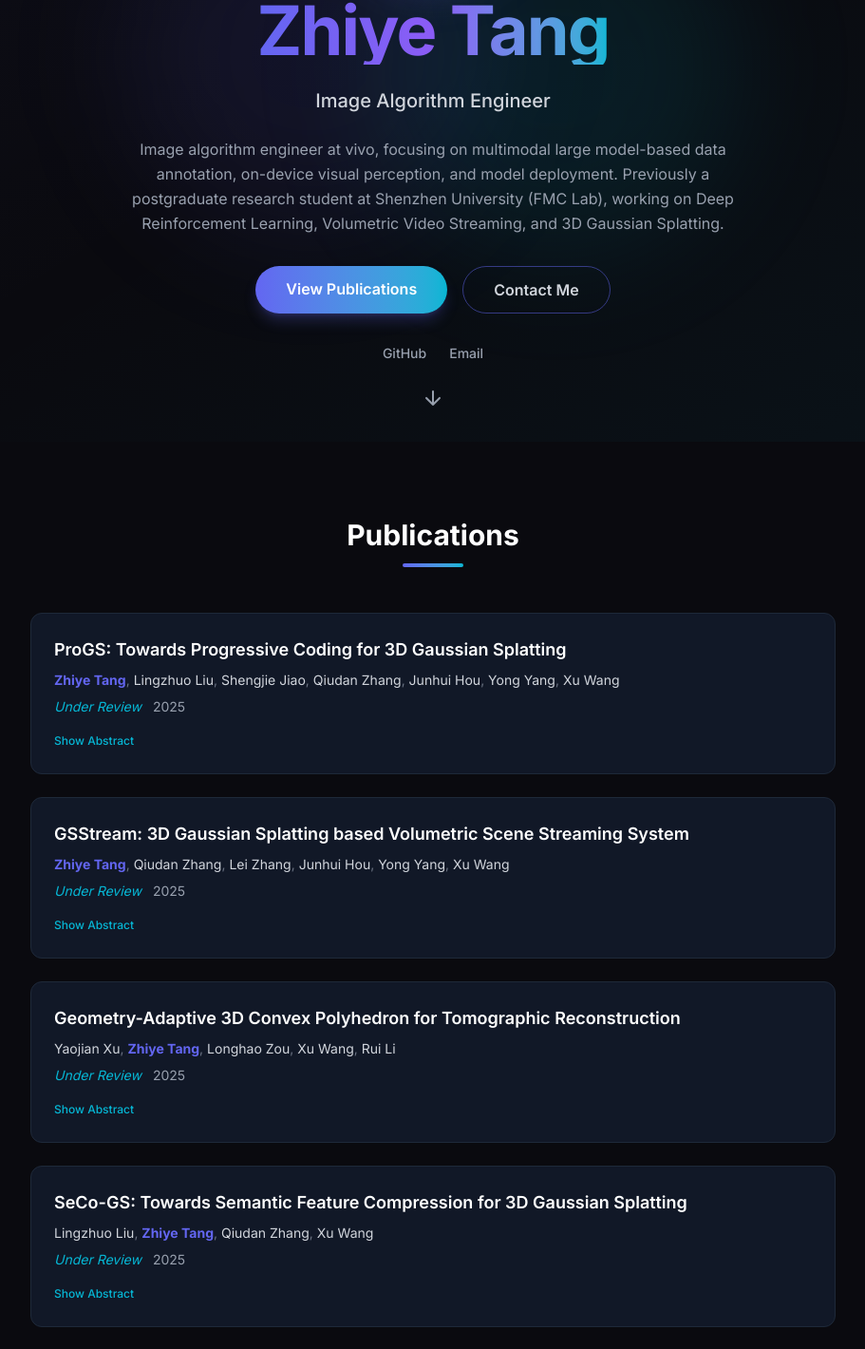
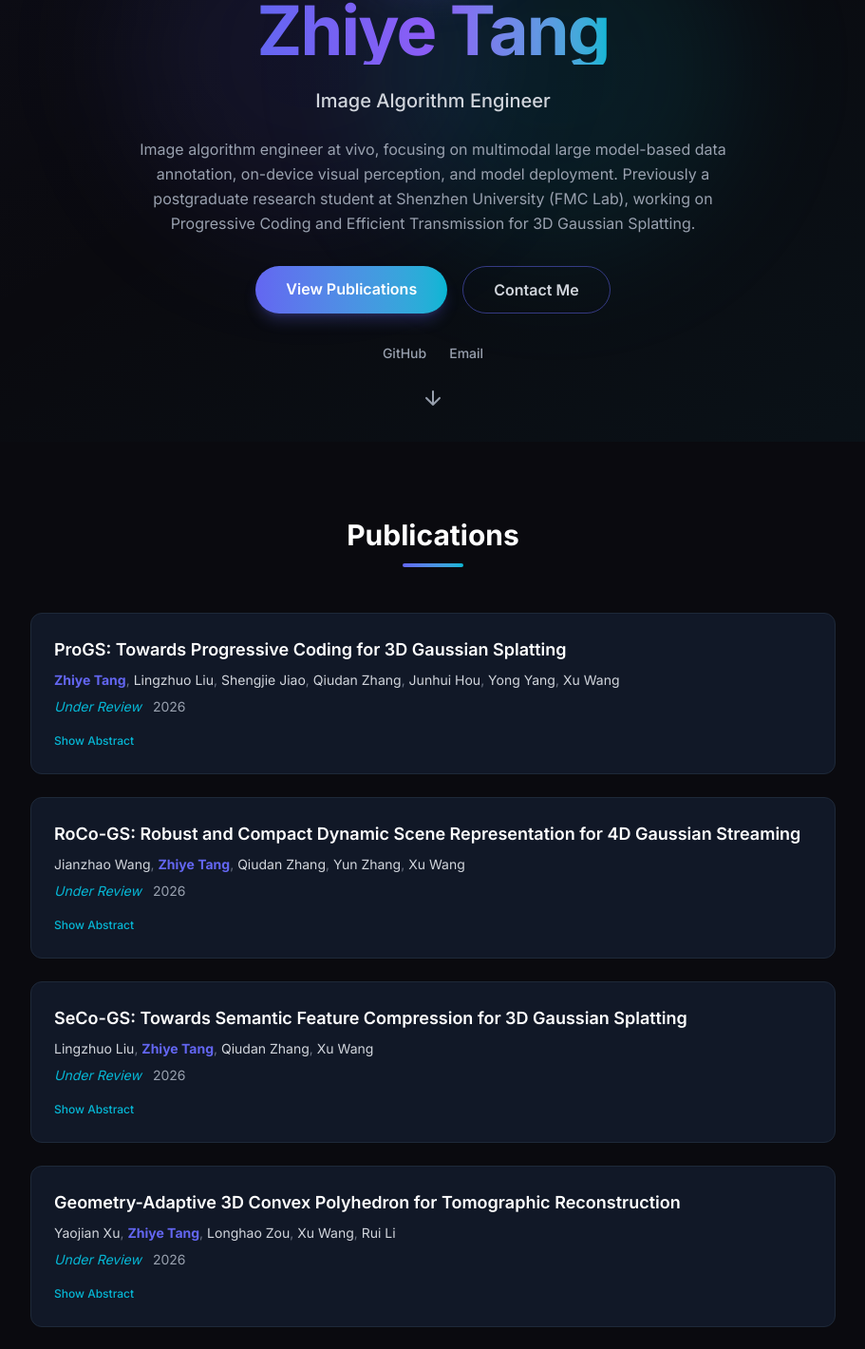
Before and after one commit to ZhiyeTang/zhiyetang.github.io, a React (Vite) app: page / in a window 1280 px wide. Shown: the part 335-1755 px from the top of the page at 95% size, without its empty margins (184-1095 px from the left). Built offline with nearby package versions, Linux system fonts and the light colour scheme.

Commit message:
fix: correct Chinese abstracts for RoCo-GS and RetinexGS, clean LaTeX syntax

```diff
--- a/src/data/index.ts
+++ b/src/data/index.ts
@@ -16,8 +16,8 @@ export const personalInfo: PersonalInfo = {
     zh: 'vivo 影像算法工程师',
   },
   bio: {
-    en: 'Image algorithm engineer at vivo, focusing on multimodal large model-based data annotation, on-device visual perception, and model deployment. Previously a postgraduate research student at Shenzhen University (FMC Lab), working on Deep Reinforcement Learning, Volumetric Video Streaming, and 3D Gaussian Splatting.',
-    zh: 'vivo影像规划预研部算法工程师，主要从事基于多模态大模型的数据自动标注、端侧视觉感知模型等技术的预研、开发与部署。此前于深圳大学未来媒体计算研究所（FMC）从事深度强化学习、体积视频流媒体与3D高斯泼溅相关研究。',
+    en: 'Image algorithm engineer at vivo, focusing on multimodal large model-based data annotation, on-device visual perception, and model deployment. Previously a postgraduate research student at Shenzhen University (FMC Lab), working on Progressive Coding and Efficient Transmission for 3D Gaussian Splatting.',
+    zh: 'vivo影像规划预研部算法工程师，主要从事基于多模态大模型的数据自动标注、端侧视觉感知模型等技术的预研、开发与部署。此前于深圳大学未来媒体计算研究所（FMC）从事三维高斯泼溅数据渐进式编码与高效传输相关研究。',
   },
   avatar: '',
 };
@@ -64,11 +64,55 @@ export const publications: Publication[] = [
     title: 'ProGS: Towards Progressive Coding for 3D Gaussian Splatting',
     authors: ['Zhiye Tang', 'Lingzhuo Liu', 'Shengjie Jiao', 'Qiudan Zhang', 'Junhui Hou', 'Yong Yang', 'Xu Wang'],
     venue: 'Under Review',
-    year: 2025,
+    year: 2026,
     doi: '',
     abstract: {
       en: 'With the emergence of 3D Gaussian Splatting (3DGS), numerous pioneering efforts have been made to address the effective compression issue of massive 3DGS data. 3DGS offers an efficient and scalable representation of 3D scenes by utilizing learnable 3D Gaussians, but the large size of the generated data has posed significant challenges for storage and transmission. Existing methods, however, have been limited by their inability to support progressive coding, a crucial feature in streaming applications with varying bandwidth. To tackle this limitation, this paper introduce a novel approach that organizes 3DGS data into an octree structure, enabling efficient progressive coding. The proposed ProGS is a streaming-friendly codec that facilitates progressive coding for 3D Gaussian splatting, and significantly improves both compression efficiency and visual fidelity. The proposed method incorporates mutual information enhancement mechanisms to mitigate structural redundancy, leveraging the relevance between nodes in the octree hierarchy. By adapting the octree structure and dynamically adjusting the anchor nodes, ProGS ensures scalable data compression without compromising the rendering quality. ProGS achieves a remarkable 45× reduction in file storage compared to the original 3DGS format, while simultaneously improving visual performance by over 10%. This demonstrates that ProGS can provide a robust solution for real-time applications with varying network conditions.',
       zh: '随着3D高斯泼溅（3DGS）的出现，大量开创性工作致力于解决海量3DGS数据的有效压缩问题。3DGS通过可学习的三维高斯提供了高效且可扩展的三维场景表示，但生成数据的庞大体量给存储和传输带来了重大挑战。然而，现有方法无法支持渐进式编码——这在带宽变化的流媒体应用中是一项关键特性。为解决这一局限，本文提出了一种将3DGS数据组织为八叉树结构的新方法，实现高效的渐进式编码。所提出的ProGS是一种流媒体友好的编解码器，支持3DGS的渐进式编码，并显著提升了压缩效率和视觉保真度。该方法引入互信息增强机制以减少结构冗余，利用八叉树层级中节点间的相关性。通过自适应调整八叉树结构和动态调整锚点节点，ProGS在不损害渲染质量的前提下实现了可扩展的数据压缩。与原始3DGS格式相比，ProGS实现了45倍的文件存储缩减，同时视觉性能提升超过10%，为网络条件多变的实时应用提供了稳健的解决方案。',
+    },
+  },
+  {
+    title: 'RoCo-GS: Robust and Compact Dynamic Scene Representation for 4D Gaussian Streaming',
+    authors: ['Jianzhao Wang', 'Zhiye Tang', 'Qiudan Zhang', 'Yun Zhang', 'Xu Wang'],
+    venue: 'Under Review',
+    year: 2026,
+    doi: '',
+    abstract: {
+      en: 'While dynamic 3DGS video technology enables high-fidelity dynamic scene rendering, its excessive storage footprint severely impedes efficient transmission and real-time playback. To address this, we propose RoCo-GS, a novel framework designed to harmonize robust reconstruction with ultra-compact representation. To mitigate initialization errors and temporal drift, we introduce a Delayed Holistic Perturbation strategy that establishes a generalized canonical space. For efficient dynamics modeling, we propose an Implicit Binarized Motion Grid coupled with a lightweight decoder, alongside a Gaussian Mixture Entropy Model to deeply compress attribute redundancies. Furthermore, a Full-Attribute Deformation strategy is integrated to resolve complex occlusions and fine-grained deformations via comprehensive attribute evolution. Extensive experiments demonstrate that our proposed RoCo-GS reduces the average frame size to ~70KB (90x reduction over uncompressed baselines) while maintaining state-of-the-art rendering quality and real-time decoding speeds.',
+      zh: '动态三维高斯泼溅视频技术能够实现高保真的动态场景渲染，但其过大的存储占用严重阻碍了高效传输和实时播放。为此，我们提出RoCo-GS，一种旨在协调鲁棒重建与超紧凑表示的新型框架。为缓解初始化误差和时间漂移，我们引入延迟整体扰动策略以建立广义规范空间。在高效动态建模方面，我们提出隐式二值化运动网格搭配轻量级解码器，以及高斯混合熵模型来深度压缩属性冗余。此外，集成全属性变形策略，通过全面的属性演化解决复杂遮挡和细粒度变形。大量实验表明，RoCo-GS将平均帧大小降至约70KB（相比未压缩基线缩减90倍），同时保持最先进的渲染质量和实时解码速度。',
+    },
+  },
+  {
+    title: 'SeCo-GS: Towards Semantic Feature Compression for 3D Gaussian Splatting',
+    authors: ['Lingzhuo Liu', 'Zhiye Tang', 'Qiudan Zhang', 'Xu Wang'],
+    venue: 'Under Review',
+    year: 2026,
+    doi: '',
+    abstract: {
+      en: 'Recent approaches in 3D Gaussian Splatting (3DGS) have revolutionized the representation of 3D scenes, and the emergence of semantic-enhanced variants such as Feature3DGS has further extended this line of work by enabling a wide range of semantic-aware applications. However, the practical deployment of these models is still hindered by the high storage requirements and transmission costs that come with maintaining high-dimensional semantic features. While several compression methods for 3DGS have been proposed, most of them concentrate on geometric and appearance attributes, without explicitly considering the compression of semantic information. To address this limitation, we propose SeCo-GS, a compression framework specifically designed for 3DGS with semantic features. Our method reduces the number of Gaussians while keeping the performance competitive by incorporating learnable masking, and further alleviates the clustering difficulties of high-dimensional vector quantization by decomposing semantic features into multiple subspaces. In addition, semantic fidelity is improved through distance-aware regularization. Extensive experiments demonstrate that SeCo-GS achieves a storage efficiency gain of more than 35x over vanilla Feature3DGS, while still preserving semantic information and rendering quality at a comparable level.',
+      zh: '近年来3D高斯泼溅（3DGS）的方法革新了三维场景表示，语义增强变体如Feature3DGS的出现进一步拓展了语义感知应用。然而，维护高维语义特征所带来的高存储需求和传输成本仍阻碍着这些模型的实际部署。现有3DGS压缩方法大多集中于几何和外观属性，未明确考虑语义信息的压缩。为解决这一局限，我们提出SeCo-GS，一种专为带语义特征的3DGS设计的压缩框架。该方法通过引入可学习掩码减少高斯数量同时保持竞争力，并通过将语义特征分解为多个子空间来缓解高维向量量化的聚类困难。此外，通过距离感知正则化提升语义保真度。大量实验表明，SeCo-GS相比原始Feature3DGS实现了超过35倍的存储效率提升，同时在语义信息和渲染质量上保持了可比水平。',
+    },
+  },
+  {
+    title: 'Geometry-Adaptive 3D Convex Polyhedron for Tomographic Reconstruction',
+    authors: ['Yaojian Xu', 'Zhiye Tang', 'Longhao Zou', 'Xu Wang', 'Rui Li'],
+    venue: 'Under Review',
+    year: 2026,
+    doi: '',
+    abstract: {
+      en: 'While Gaussian-based methods advance novel view synthesis, they struggle to capture the complex density fields and hard boundaries essential for computed tomography. We propose a novel reconstruction framework based on geometryadaptive 3D convex polyhedral primitives. Our method employs a set of deformable 3D convex polyhedral primitives that adaptively tailor spatial-varying density distributions in the tomographic scene. Each primitive is parameterized by bounding planes and an associated density field, enabling more flexible shape representation to model complex internal structures than Gaussian-based representations, such as sharp boundaries and spiky shapes, particularly suitable for computed tomography applications. For efficient optimization, we introduce a fast differentiable rasterizer tailored to X-ray physics imaging, simulating X-ray images through an unordered convex density-accumulation strategy, unlike alpha-blending in RGB images. Experiments on diverse Xray datasets demonstrate our method outperforms prior methods in novel view synthesis by 3.66 dB in PSNR and 1.40% in SSIM, showing better geometric interpretability.',
+      zh: '虽然基于高斯的方法推动了新视角合成的发展，但它们难以捕捉计算机断层扫描所需的复杂密度场和硬边界。我们提出了一种基于几何自适应三维凸多面体基元的新型重建框架。该方法采用一组可变形的三维凸多面体基元，自适应地拟合断层场景中空间变化的密度分布。每个基元由边界平面和关联的密度场参数化，相比高斯表示能够更灵活地建模复杂内部结构，如尖锐边界和尖刺形状，特别适用于计算机断层扫描应用。为实现高效优化，我们引入了针对X射线物理成像的快速可微光栅化器，通过无序凸密度累积策略模拟X射线图像，区别于RGB图像中的alpha混合。在多种X射线数据集上的实验表明，该方法在新视角合成上超越先前方法，PSNR提升3.66 dB，SSIM提升1.40%，展现出更好的几何可解释性。',
+    },
+  },
+  {
+    title: 'RetinexGS: Enhancing 3D Gaussian Splatting for Low-Light Scenes via Retinex-Guided Decomposition',
+    authors: ['Xu Wang', 'Langren Xie', 'Zhiye Tang', 'Qiudan Zhang', 'Longhao Zou', 'You Yang', 'Wenhui Wu'],
+    venue: 'IEEE Transactions on Multimedia (T-MM)',
+    year: 2026,
+    doi: '',
+    abstract: {
+      en: '3D Gaussian Splatting (3DGS) is an emerging technique for novel view synthesis and performs well when multi-view images are captured under sufficient illumination. However, it fails to deliver high-quality reconstruction and enhancement directly in low-light conditions. Existing low-light image enhancement (LLIE) approaches, while producing reasonable brightness gains, either impose strict acquisition constraints or compromise fidelity. Applying pre- or post-LLIE to 3DGS can brighten inputs but often introduces multi-view inconsistency and model generalization issues. In this paper, we present RetinexGS, a Retinex Decomposition based 3DGS framework that directly enhances low-light sRGB inputs during training in an unsupervised manner. Inspired by the Retinex theory, our proposed method performs illumination-aware decomposition of 3D scene color radiance, enabling simultaneous scene reconstruction and illumination enhancement. Furthermore, we integrate hash encoding into feature decomposition for high-frequency detail preservation, coupled with depth distortion to regularize scene\'s geometry. The proposed framework is modular and can be plugged into existing 3DGS pipelines with minimal modification. Experimental results demonstrate that our proposed RetinexGS outperforms existing state-of-the-art LLIE and 3DGS approaches.',
+      zh: '3D高斯泼溅（3DGS）是一种新兴的新视角合成技术，在充足光照下采集的多视角图像上表现优异。然而，它无法在低光条件下直接实现高质量的重建和增强。现有的低光图像增强（LLIE）方法虽然能产生合理的亮度提升，但要么施加严格的采集约束，要么牺牲保真度。将3DGS应用前置或后置LLIE可以提亮输入，但往往引入多视角不一致性和模型泛化问题。本文提出RetinexGS，一种基于Retinex分解的3DGS框架，以无监督方式在训练过程中直接增强低光sRGB输入。受Retinex理论启发，该方法对三维场景颜色辐射进行光照感知分解，实现场景重建与光照增强的同步进行。此外，将哈希编码集成到特征分解中以保留高频细节，并通过深度畸变正则化场景几何。该框架是模块化的，可以以最小修改插入现有的3DGS流水线。实验结果表明，RetinexGS优于现有最先进的LLIE和3DGS方法。',
     },
   },
   {
@@ -80,28 +124,6 @@ export const publications: Publication[] = [
     abstract: {
       en: 'Recently, the 3D Gaussian splatting (3DGS) technique for real-time radiance field rendering has revolutionized the field of volumetric scene representation, providing users with an immersive experience. But in return, it also poses a large amount of data volume, which is extremely bandwidth-intensive. Cutting-edge researchers have tried to introduce different approaches and construct multiple variants for 3DGS to obtain a more compact scene representation, but it is still challenging for real-time distribution. In this paper, we propose GSStream, a novel volumetric scene streaming system to support 3DGS data format. Specifically, GSStream integrates a collaborative viewport prediction module to better predict users\' future behaviors by learning collaborative priors and historical priors from multiple users and users\' viewport sequences and a deep reinforcement learning (DRL)-based bitrate adaptation module to tackle the state and action space variability challenge of the bitrate adaptation problem, achieving efficient volumetric scene delivery. Besides, we first build a user viewport trajectory dataset for volumetric scenes to support the training and streaming simulation. Extensive experiments prove that our proposed GSStream system outperforms existing representative volumetric scene streaming systems in visual quality and network usage. Demo video: https://youtu.be/3WEe8PN8yvA.',
       zh: '近年来，用于实时辐射场渲染的3D高斯泼溅（3DGS）技术革新了体积场景表示领域，为用户提供了沉浸式体验，但同时也带来了大量数据，对带宽要求极高。前沿研究者尝试引入不同方法并构建多种3DGS变体以获得更紧凑的场景表示，但实时分发仍面临挑战。本文提出GSStream，一种支持3DGS数据格式的新型体积场景流媒体系统。具体而言，GSStream集成了协作视口预测模块，通过学习多用户的协作先验和用户视口序列的历史先验来预测用户未来行为，以及基于深度强化学习（DRL）的码率自适应模块来解决码率自适应问题中状态和动作空间可变性的挑战，实现高效的体积场景传输。此外，我们首次构建了体积场景的用户视口轨迹数据集以支持训练和流媒体仿真。大量实验证明，所提出的GSStream系统在视觉质量和网络利用率方面优于现有代表性体积场景流媒体系统。',
-    },
-  },
-  {
-    title: 'Geometry-Adaptive 3D Convex Polyhedron for Tomographic Reconstruction',
-    authors: ['Yaojian Xu', 'Zhiye Tang', 'Longhao Zou', 'Xu Wang', 'Rui Li'],
-    venue: 'Under Review',
-    year: 2025,
-    doi: '',
-    abstract: {
-      en: 'While Gaussian-based methods advance novel view synthesis, they struggle to capture the complex density fields and hard boundaries essential for computed tomography. We propose a novel reconstruction framework based on geometryadaptive 3D convex polyhedral primitives. Our method employs a set of deformable 3D convex polyhedral primitives that adaptively tailor spatial-varying density distributions in the tomographic scene. Each primitive is parameterized by bounding planes and an associated density field, enabling more flexible shape representation to model complex internal structures than Gaussian-based representations, such as sharp boundaries and spiky shapes, particularly suitable for computed tomography applications. For efficient optimization, we introduce a fast differentiable rasterizer tailored to X-ray physics imaging, simulating X-ray images through an unordered convex density-accumulation strategy, unlike alpha-blending in RGB images. Experiments on diverse Xray datasets demonstrate our method outperforms prior methods in novel view synthesis by 3.66 dB in PSNR and 1.40% in SSIM, showing better geometric interpretability.',
-      zh: '虽然基于高斯的方法推动了新视角合成的发展，但它们难以捕捉计算机断层扫描所需的复杂密度场和硬边界。我们提出了一种基于几何自适应三维凸多面体基元的新型重建框架。该方法采用一组可变形的三维凸多面体基元，自适应地拟合断层场景中空间变化的密度分布。每个基元由边界平面和关联的密度场参数化，相比高斯表示能够更灵活地建模复杂内部结构，如尖锐边界和尖刺形状，特别适用于计算机断层扫描应用。为实现高效优化，我们引入了针对X射线物理成像的快速可微光栅化器，通过无序凸密度累积策略模拟X射线图像，区别于RGB图像中的alpha混合。在多种X射线数据集上的实验表明，该方法在新视角合成上超越先前方法，PSNR提升3.66 dB，SSIM提升1.40%，展现出更好的几何可解释性。',
-    },
-  },
-  {
-    title: 'SeCo-GS: Towards Semantic Feature Compression for 3D Gaussian Splatting',
-    authors: ['Lingzhuo Liu', 'Zhiye Tang', 'Qiudan Zhang', 'Xu Wang'],
-    venue: 'Under Review',
-    year: 2025,
-    doi: '',
-    abstract: {
-      en: 'Recent approaches in 3D Gaussian Splatting (3DGS) have revolutionized the representation of 3D scenes, and the emergence of semantic-enhanced variants such as Feature3DGS has further extended this line of work by enabling a wide range of semantic-aware applications. However, the practical deployment of these models is still hindered by the high storage requirements and transmission costs that come with maintaining high-dimensional semantic features. While several compression methods for 3DGS have been proposed, most of them concentrate on geometric and appearance attributes, without explicitly considering the compression of semantic information. To address this limitation, we propose SeCo-GS, a compression framework specifically designed for 3DGS with semantic features. Our method reduces the number of Gaussians while keeping the performance competitive by incorporating learnable masking, and further alleviates the clustering difficulties of high-dimensional vector quantization by decomposing semantic features into multiple subspaces. In addition, semantic fidelity is improved through distance-aware regularization. Extensive experiments demonstrate that SeCo-GS achieves a storage efficiency gain of more than 35x over vanilla Feature3DGS, while still preserving semantic information and rendering quality at a comparable level.',
-      zh: '近年来3D高斯泼溅（3DGS）的方法革新了三维场景表示，语义增强变体如Feature3DGS的出现进一步拓展了语义感知应用。然而，维护高维语义特征所带来的高存储需求和传输成本仍阻碍着这些模型的实际部署。现有3DGS压缩方法大多集中于几何和外观属性，未明确考虑语义信息的压缩。为解决这一局限，我们提出SeCo-GS，一种专为带语义特征的3DGS设计的压缩框架。该方法通过引入可学习掩码减少高斯数量同时保持竞争力，并通过将语义特征分解为多个子空间来缓解高维向量量化的聚类困难。此外，通过距离感知正则化提升语义保真度。大量实验表明，SeCo-GS相比原始Feature3DGS实现了超过35倍的存储效率提升，同时在语义信息和渲染质量上保持了可比水平。',
     },
   },
   {
@@ -157,10 +179,10 @@ export const experience: Experience[] = [
   },
   {
     company: {
-      en: 'Shenzhen University, Research Institute for Future Media Computing (FMC)',
-      zh: '深圳大学 未来媒体计算研究所（FMC）',
+      en: 'Shenzhen University',
+      zh: '深圳大学',
     },
-    role: { en: 'Postgraduate Research Student, Progressive Coding and Efficient Streaming of 3D Gaussian Splatting', zh: '硕士研究生，三维高斯泼溅数据渐进式编码与高效传输' },
+    role: { en: 'Postgraduate Research Student, Research Institute for Future Media Computing (FMC)', zh: '硕士研究生，未来媒体计算研究所（FMC）' },
     period: '2022.09 - 2025.07',
     description: {
       en: '',
@@ -172,7 +194,7 @@ export const experience: Experience[] = [
 export const education: Education[] = [
   {
     school: { en: 'Shenzhen University', zh: '深圳大学' },
-    degree: { en: 'Master of Engineering - MEng, Software Engineering', zh: '工学硕士，软件工程' },
+    degree: { en: 'Master of Engineering, Software Engineering', zh: '工学硕士，软件工程' },
     period: '2022.09 - 2025.07',
     gpa: '',
   },
@@ -184,7 +206,7 @@ export const education: Education[] = [
   },
   {
     school: { en: 'Shenzhen University', zh: '深圳大学' },
-    degree: { en: 'Bachelor of Engineering - BE, Automation', zh: '工学学士，自动化' },
+    degree: { en: 'Bachelor of Engineering, Automation', zh: '工学学士，自动化' },
     period: '2018.09 - 2022.07',
     gpa: '',
   },
```
